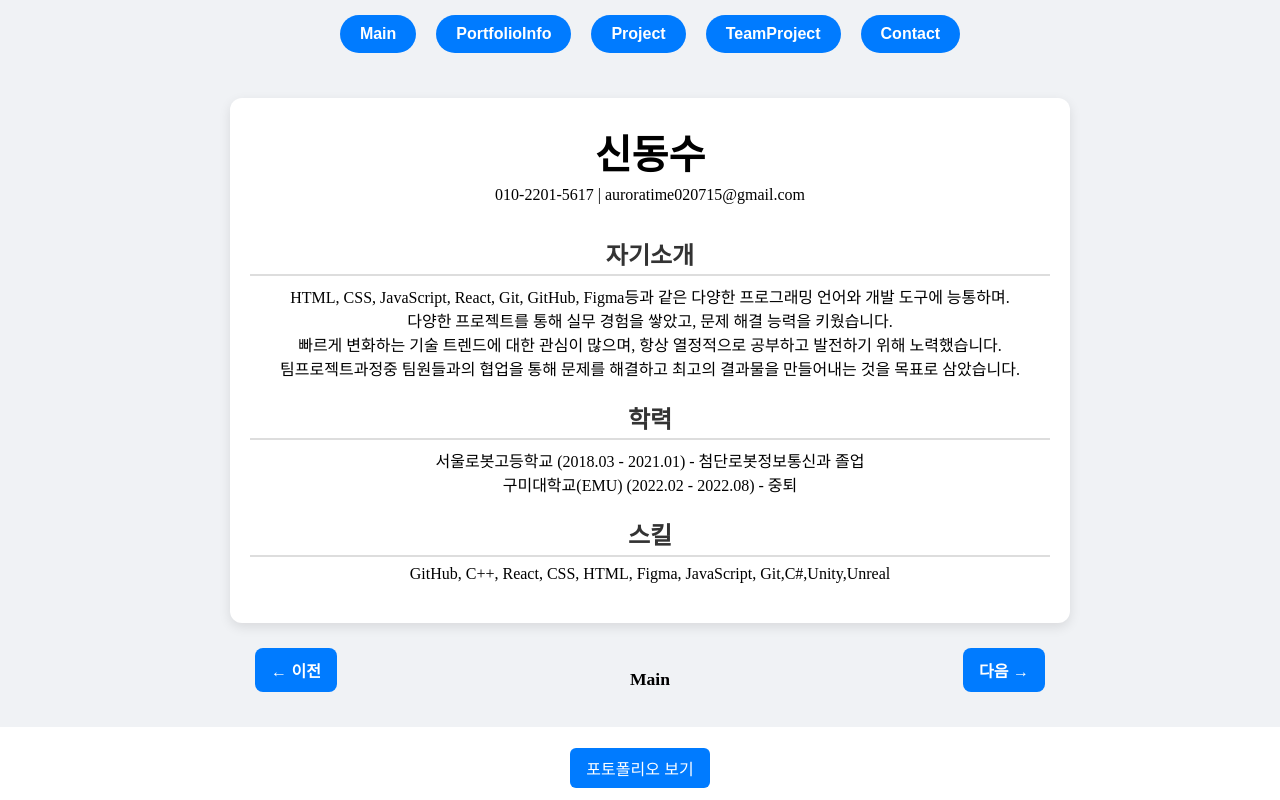
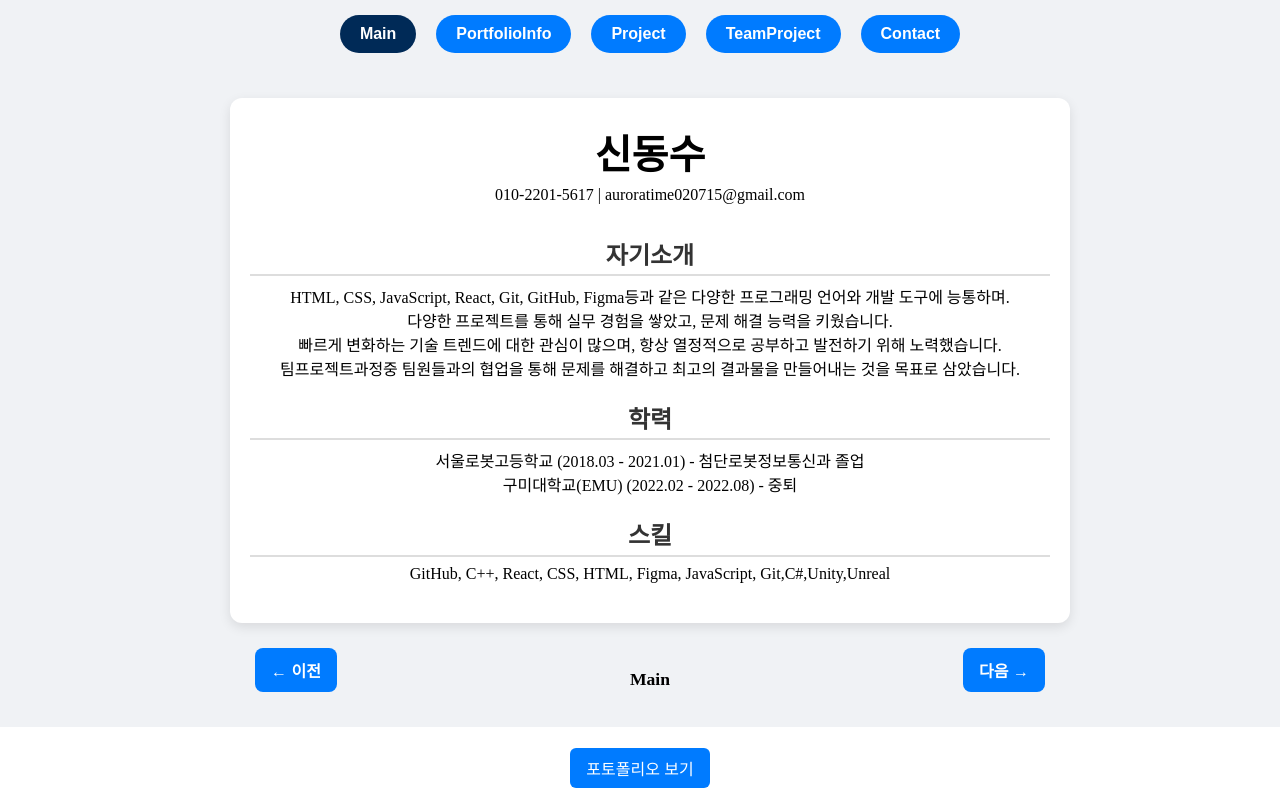
Before and after one commit to Dongsusin/DeskTop, a React (Vite) app: page / in a window 1280 px wide. Built offline with nearby package versions, Linux system fonts and the light colour scheme.

Commit message:
이력서 버튼색상변경

```diff
--- a/src/Apps/Resume/Resume.css
+++ b/src/Apps/Resume/Resume.css
@@ -31,7 +31,7 @@
 }
 
 .nav-btn.active {
-  background-color: #007bff;
+  background-color: #002a57;
   color: white;
 }
 
```
